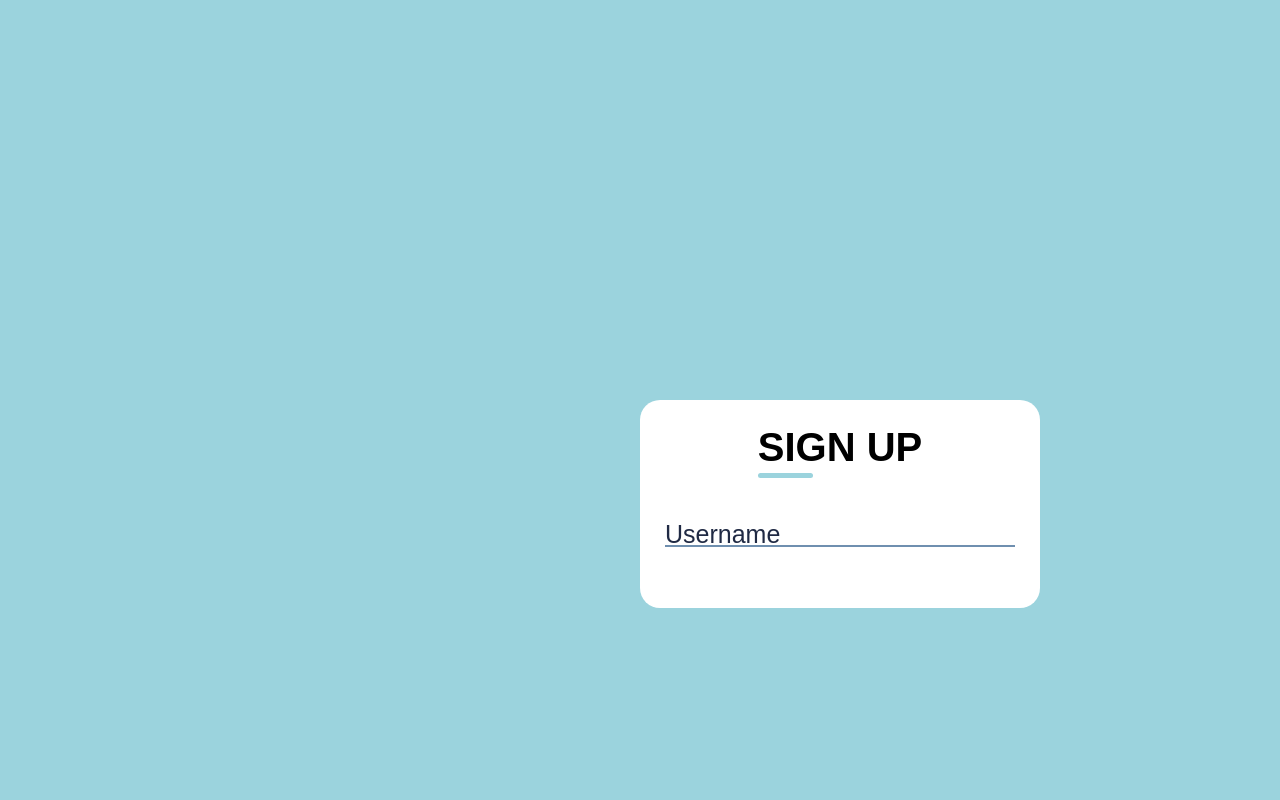
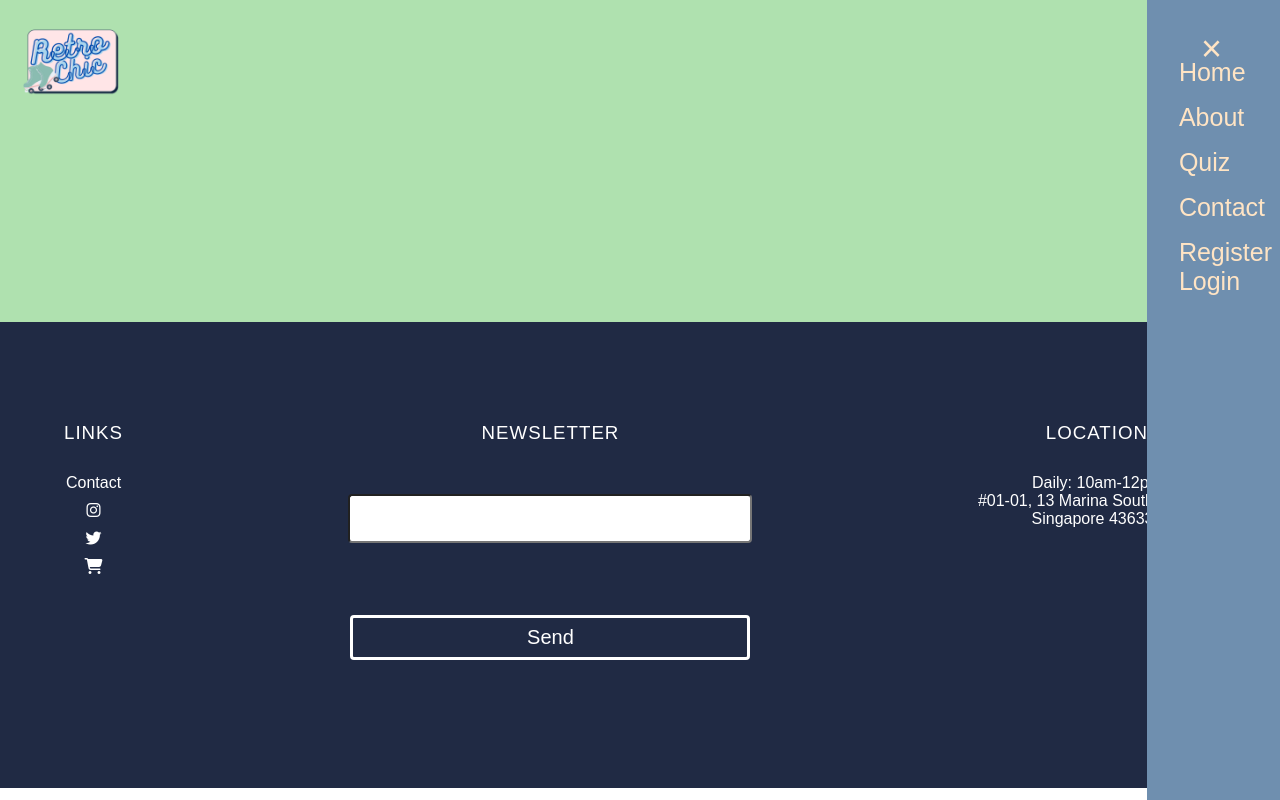
Before and after one commit to bhoomika-m/RetroChic, a plain HTML site: page login.html in a window 1280 px wide. Drawn offline with nearby package versions, Linux system fonts and the light colour scheme; no server answers.

Commit message:
Updated footers & Quiz home button & Links (STORE)

```diff
--- /dev/null
+++ b/aboutme.css
@@ -0,0 +1,53 @@
+/* FOOTER */
+.footer{
+    margin-top: 200px;
+    width: 90%;
+    padding: 100px 5%;
+    background: #202A44;
+    color: white;
+    display: flex;
+}
+.footer div{
+    text-align: center;
+}
+.col-2{
+    flex-grow: 1;
+}
+.footer div h3{
+    font-weight: 300;
+    margin-bottom: 30px;
+    letter-spacing: 1px;
+}
+.col-1 a{
+    display: block;
+    text-decoration: none;
+    color: white;
+    margin-bottom: 10px;
+}
+.btnemail {
+    display: inline-block;
+    text-decoration: none;
+    color: white;
+    border: 3px solid white;
+    padding: 8px 34px;
+    font-size: 20px;
+    background: transparent;
+    position: relative;
+    cursor: pointer;
+    transition: 0.5s;
+    top: 1.5vh;
+}
+.btnemail:hover{
+    border: 3px solid #9BD3DD;
+    background: #9BD3DD;
+    color: #202A44;
+}
+.form input{
+    width: 400px;
+    height: 45px;
+    border-radius: 4px;
+    text-align: center;
+    margin-top: 20px;
+    margin-bottom: 40px;
+    outline: none;
+}
--- a/email.js
+++ b/email.js
@@ -1,5 +1,5 @@
 $(document).ready(function () {
-    const APIKEY = "63db6c8e3bc6b255ed0c4575";
+  const APIKEY = "63ec8821478852088da682a2";
    getContacts();
    $("#update-contact-container").hide();
    $("#add-update-msg").hide();
@@ -21,7 +21,7 @@ $(document).ready(function () {
      let settings = {
        "async": true,
        "crossDomain": true,
-         "url": "https://retrochic-7b8b.restdb.io/rest/emailupdates",
+       "url": "https://retrochic-b302.restdb.io/rest/emailupdates",
        "method": "POST", //[cher] we will use post to send info
        "headers": {
          "content-type": "application/json",
@@ -57,7 +57,7 @@ $(document).ready(function () {
      let settings = {
        "async": true,
        "crossDomain": true,
-         "url": "https://retrochic-7b8b.restdb.io/rest/emailupdates",
+       "url": "https://retrochic-b302.restdb.io/rest/emailupdates",
        "method": "GET", //[cher] we will use GET to retrieve info
        "headers": {
          "content-type": "application/json",
--- /dev/null
+++ b/index.css
@@ -0,0 +1,53 @@
+/* FOOTER */
+.footer{
+    margin-top: 200px;
+    width: 90%;
+    padding: 100px 5%;
+    background: #202A44;
+    color: white;
+    display: flex;
+}
+.footer div{
+    text-align: center;
+}
+.col-2{
+    flex-grow: 1;
+}
+.footer div h3{
+    font-weight: 300;
+    margin-bottom: 30px;
+    letter-spacing: 1px;
+}
+.col-1 a{
+    display: block;
+    text-decoration: none;
+    color: white;
+    margin-bottom: 10px;
+}
+.btnemail {
+    display: inline-block;
+    text-decoration: none;
+    color: white;
+    border: 3px solid white;
+    padding: 8px 34px;
+    font-size: 20px;
+    background: transparent;
+    position: relative;
+    cursor: pointer;
+    transition: 0.5s;
+    top: 1.5vh;
+}
+.btnemail:hover{
+    border: 3px solid #9BD3DD;
+    background: #9BD3DD;
+    color: #202A44;
+}
+.form input{
+    width: 400px;
+    height: 45px;
+    border-radius: 4px;
+    text-align: center;
+    margin-top: 20px;
+    margin-bottom: 40px;
+    outline: none;
+}
--- /dev/null
+++ b/login.css
@@ -0,0 +1,53 @@
+/* FOOTER */
+.footer{
+    margin-top: 200px;
+    width: 90%;
+    padding: 100px 5%;
+    background: #202A44;
+    color: white;
+    display: flex;
+}
+.footer div{
+    text-align: center;
+}
+.col-2{
+    flex-grow: 1;
+}
+.footer div h3{
+    font-weight: 300;
+    margin-bottom: 30px;
+    letter-spacing: 1px;
+}
+.col-1 a{
+    display: block;
+    text-decoration: none;
+    color: white;
+    margin-bottom: 10px;
+}
+.btnemail {
+    display: inline-block;
+    text-decoration: none;
+    color: white;
+    border: 3px solid white;
+    padding: 8px 34px;
+    font-size: 20px;
+    background: transparent;
+    position: relative;
+    cursor: pointer;
+    transition: 0.5s;
+    top: 1.5vh;
+}
+.btnemail:hover{
+    border: 3px solid #9BD3DD;
+    background: #9BD3DD;
+    color: #202A44;
+}
+.form input{
+    width: 400px;
+    height: 45px;
+    border-radius: 4px;
+    text-align: center;
+    margin-top: 20px;
+    margin-bottom: 40px;
+    outline: none;
+}
--- a/login.html
+++ b/login.html
@@ -3,21 +3,73 @@
   <head>
       <meta name="viewport" content="width=device-width, initial-scale=1.0">
       <title>Retro Chic</title>
+      <link rel="preconnect" href="https://fonts.googleapis.com">
+      <script src="https://kit.fontawesome.com/211365ae2c.js" crossorigin="anonymous"></script>
       <link rel="stylesheet" href="style.css">
+      <link rel="stylesheet" href="login.css">
       <script src="script.js"></script>
   </head>
 
   <body>
-    <div class="log">
-        <div class="box">
-            <h2>SIGN UP</h2>
-            <form action="#">
-                <div class="input-signup">
-                    <input type="text" class="signup-name" required>
-                    <label>Username</label>
-                </div>
+    <!--landing page-->
+    <section class="about-h">
+      <div class="nav">
+        <!--logo-->
+        <img src="images/logo.png" alt="logo" class="logo">
+      </div>
+      <!--side nav content-->
+      <div id="mySidenav" class="sidenav">
+        <a href="javascript:void(0)" class="closebtn" onclick="closeNav()">&times;</a>
+        <a href="homeloading.html">Home</a>
+        <a href="aboutloading.html">About</a>
+        <a href="quizloading.html">Quiz</a>
+        <a href="contactloading.html">Contact</a>
+        <a href="loginloading.html">Register<br>Login</a>
+      </div>
+      <!--hamburger menu-->
+      <div class="topright">
+        <div id="main">
+          <span style="font-size:30px;cursor:pointer" onclick="openNav()">&#9776; </span>
+        </div>
+      </div>
+
+
+
+
+
+      <!--footer-->
+      <div class="footer">
+        <div class="col-1">
+          <h3>LINKS</h3>
+          <a href="Contact.html">Contact</a>
+          <a href="https://www.instagram.com/"><i class="fa-brands fa-instagram"></i></a>
+          <a href="https://twitter.com/?lang=en"><i class="fa-brands fa-twitter"></i></a>
+          <a href="https://www.amazon.sg/"><i class="fa-solid fa-cart-shopping"></i></a>
+        </div>
+        <div class="col-2">
+          <h3>NEWSLETTER</h3>
+          <div id="add-update-msg">
+            <div class="alert alert-success" role="alert"></div>
+          </div>
+          <div class="form" id="add-contact">
+            <form id="add-contact-form">
+              <div class="form-group">
+              <!-- <label for="email-updates"></label> -->
+                <input type="email" id="email-updates" class="form-control" required>
+                <small id="contact-email-help" class="form-text text-muted"></small>
+              </div>
+                <input type="submit" value="Send" class="btnemail" id="contact-submit">
             </form>
+          </div>
+          <script src="https://cdnjs.cloudflare.com/ajax/libs/jquery/3.5.1/jquery.min.js"></script>
+          <script src="email.js"></script>
         </div>
-    </div>
-  </body>
-</html>
+        <div class="col-3">
+          <h3>LOCATION</h3>
+          <p>Daily: 10am-12pm</p>
+          <p>#01-01, 13 Marina South Avenue,<br>Singapore 436338<br></p>
+        </div>
+      </div>
+    </body>
+
+  </html>
--- a/quiz.css
+++ b/quiz.css
@@ -1,13 +1,13 @@
 body{
   margin:0;
   font-size:16px;
-    background-color: #ADD8E6;
+  background-color: #009688;
 }
 
 *{
   box-sizing: border-box;
   margin:0;
-    padding-top: 25px;
+  padding:0;
   outline: none ;
 }
 
@@ -46,7 +46,7 @@ body{
 }
 .btn{
   padding: 15px 45px;
-    background-color: #2AAA8A;
+  background-color: #009688;
   color:#ffffff;
   border:none;
   border-radius: 5px;
@@ -65,7 +65,7 @@ body{
 
 .quiz-box .question-number{
   font-size:18px ;
-    color: #2AAA8A;
+  color: #009688;
   font-weight:600;
   border-bottom: 1px solid #cccc;
   padding-bottom:10px;
@@ -80,7 +80,9 @@ body{
   margin: 0;
 
 }
+.quiz-box .option-container{
 
+}
 .quiz-box .btn{
   margin: 10px 0;
 }
@@ -182,7 +184,7 @@ body{
 .result-box h1{
   font-size: 36px;
   line-height: 42px;
-    color: #24bbac
+  color: #009688
 }
 .result-box table{
   width: 100%;
@@ -214,7 +216,7 @@ body{
 .share-button{
 
   padding: 15px 45px;
-    background-color: #24bbac;
+  background-color: #009688;
   color:#ffffff;
   border:none;
   border-radius: 5px;
@@ -242,11 +244,25 @@ body{
   padding:1em;
   background: white;
 }
+.home-btn{
+
+  padding: 6.85px 13px;
+  background-color: #009688;
+  color:#ffffff;
+  border:none;
+  border-radius: 5px;
+  cursor: pointer;
+  display: inline-block;
+  margin-left: 20px;
+  text-decoration: none;
+  text-align: center;
+
+}
 
 .social-buttons{
 
   padding: 5px 10px;
-    background-color: #24bbac;
+  background-color: #009688;
   color:#ffffff;
   border:none;
   border-radius: 5px;
@@ -264,22 +280,6 @@ body{
   left: 20px;
 
 }
-
-.home-btn{
-    padding-bottom: 30px;
-    display: inline-block;
-    text-decoration: none;
-    color: white;
-    border: 3px solid white;
-    padding: 8px 34px;
-    font-size: 50px;
-    background: transparent;
-    position: relative;
-    cursor: pointer;
-    transition: 0.5s;
-    top: 1.5vh;
-}
-
 @media(max-width: 598px){
   body{
     padding: 15px;
--- /dev/null
+++ b/quizfooter.css
@@ -0,0 +1,53 @@
+/* FOOTER */
+.footer{
+    margin-top: 600px;
+    width: 90%;
+    padding: 100px 5%;
+    background: #202A44;
+    color: white;
+    display: flex;
+}
+.footer div{
+    text-align: center;
+}
+.col-2{
+    flex-grow: 1;
+}
+.footer div h3{
+    font-weight: 300;
+    margin-bottom: 30px;
+    letter-spacing: 1px;
+}
+.col-1 a{
+    display: block;
+    text-decoration: none;
+    color: white;
+    margin-bottom: 10px;
+}
+.btnemail {
+    display: inline-block;
+    text-decoration: none;
+    color: white;
+    border: 3px solid white;
+    padding: 8px 34px;
+    font-size: 20px;
+    background: transparent;
+    position: relative;
+    cursor: pointer;
+    transition: 0.5s;
+    top: 1.5vh;
+}
+.btnemail:hover{
+    border: 3px solid #9BD3DD;
+    background: #9BD3DD;
+    color: #202A44;
+}
+.form input{
+    width: 400px;
+    height: 45px;
+    border-radius: 4px;
+    text-align: center;
+    margin-top: 20px;
+    margin-bottom: 40px;
+    outline: none;
+}
--- a/script.js
+++ b/script.js
@@ -7,7 +7,11 @@ function openNav() {
   function closeNav() {
     document.getElementById("mySidenav").style.width = "0";
     document.getElementById("main").style.marginLeft= "0";
+
   }
   // about me (index.html, script tag)
 
   // API EMAIL under email.js
+  closeNav();
+
+  console.log("abc");
--- a/style.css
+++ b/style.css
@@ -38,6 +38,7 @@ nav{
     overflow-x: hidden;
     transition: 0.5s;
     padding-top: 50px;
+
 }
 .sidenav a{
     padding: 8px 8px 8px 32px;
@@ -182,6 +183,8 @@ nav{
 }
 .over-one h2{
     font-size: 25px;
+    color: black;
+    text-decoration: none;
 }
 .over-two{
     height: 450px;
@@ -199,6 +202,8 @@ nav{
 }
 .over-two h2{
     font-size: 25px;
+    color: black;
+    text-decoration: none;
 }
 .over-three{
     height: 450px;
@@ -216,6 +221,8 @@ nav{
 }
 .over-three h2{
     font-size: 25px;
+    color: black;
+    text-decoration: none;
 }
 /* quiz call to action in index page */
 .cta{
@@ -304,17 +311,20 @@ nav{
 .quiz-home{
     justify-content: baseline;
     align-items: center;
-    left: 20%;
     position: absolute;
     font-size: 70px;
-    color: white;
+    color: #5F8575;
+    top: 40%;
+    left: 60%;
+    transform: translate(-50%, -50%);
+    text-align: center;
 }
 .quiz-btn{
     padding-bottom: 300px;
     display: inline-block;
     text-decoration: none;
-    color: white;
-    border: 3px solid white;
+    color: #5F8575;
+    border: 3px solid #5F8575;
     padding: 8px 34px;
     font-size: 50px;
     background: transparent;
@@ -323,61 +333,16 @@ nav{
     transition: 0.5s;
     top: 1.5vh;
 }
+.quiz-home h1{
+    justify-content: center;
+    align-content: center;
+}
 
 
 
 
 /* LOGIN.HTML */
-.log{
-    width: 100%;
-    height: 100vh;
-    background: #9BD3DD;
-    position: relative;
-}
-.log .box{
-    position: absolute;
-    width: 350px;
-    top: 50%;
-    left: 50%;
-    transform: translateY(-50%,-50%);
-    background-color: white;
-    padding: 25px 25px 45px 25px;
-    border-radius: 20px;
-}
-.box h2{
-    text-align: center;
-    font-size: 40px;
-    margin-bottom: 30px;
-    position: relative;
-}
-.box h2::before{
-    position: absolute;
-    content: '';
-    width: 55px;
-    height: 5px;
-    border-radius: 50px;
-    background-color: #9BD3DD;
-    bottom: -8px;
-}
-.input-signup{
-    width: 100%;
-}
-.box .input-signup input[type="text"]{
-    width: 100%;
-    font-size: 25px;
-    margin: 16px 0px;
-    outline: none;
-    border-width: 0px 0px 2px 0px;
-    border-color: #6F8FAF;
-}
-.box .input-signup label{
-    position: absolute;
-    left: 25px;
-    top: 120px;
-    font-size: 25px;
-    color: #202A44;
-    pointer-events: none;
-}
+
 
 
 
@@ -395,59 +360,6 @@ nav{
 
 
 
-/* FOOTER */
-.footer{
-    margin-top: 30px;
-    width: 90%;
-    padding: 100px 5%;
-    background: #202A44;
-    color: white;
-    display: flex;
-}
-.footer div{
-    text-align: center;
-}
-.col-2{
-    flex-grow: 1;
-}
-.footer div h3{
-    font-weight: 300;
-    margin-bottom: 30px;
-    letter-spacing: 1px;
-}
-.col-1 a{
-    display: block;
-    text-decoration: none;
-    color: white;
-    margin-bottom: 10px;
-}
-.btnemail {
-    display: inline-block;
-    text-decoration: none;
-    color: white;
-    border: 3px solid white;
-    padding: 8px 34px;
-    font-size: 20px;
-    background: transparent;
-    position: relative;
-    cursor: pointer;
-    transition: 0.5s;
-    top: 1.5vh;
-}
-.btnemail:hover{
-    border: 3px solid #9BD3DD;
-    background: #9BD3DD;
-    color: #202A44;
-}
-.form input{
-    width: 400px;
-    height: 45px;
-    border-radius: 4px;
-    text-align: center;
-    margin-top: 20px;
-    margin-bottom: 40px;
-    outline: none;
-}
 
 
 
```
Also changed, not shown: aboutloading.html (+2 -2 lines), aboutme.html (+1 -0 lines), contactloading.html (+1 -1 lines), homeloading.html (+1 -1 lines), index.html (+12 -8 lines), loginloading.html (+1 -1 lines), quiz.html (+1 -0 lines), quizloading.html (+1 -3 lines), quizpage.html (+1 -0 lines). Lines whose indentation alone changed are shown as unchanged.
